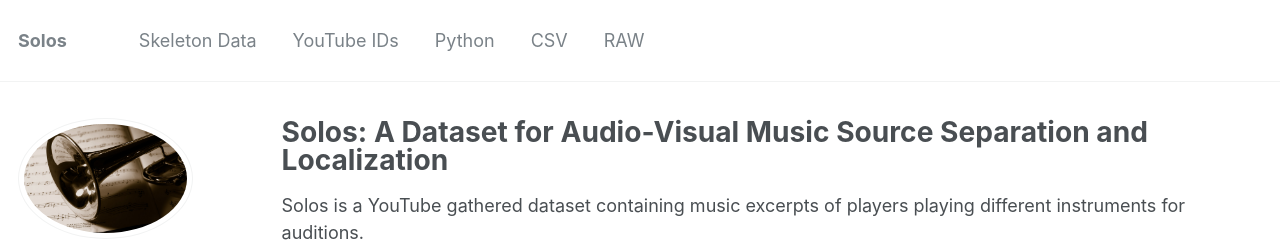
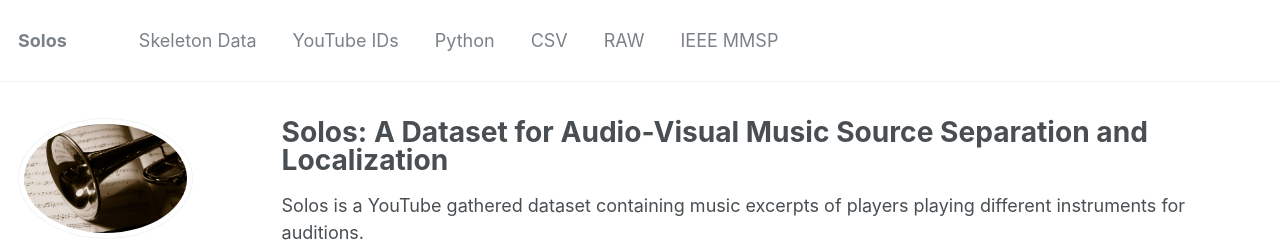
Before and after one commit to JuanFMontesinos/Solos, a Jekyll site: the page built from _pages/about.html, in a window 1280 px wide and 900 px high. Shown: the top 242 px of the window. Built offline with Jekyll 4.4.1, drawn with Linux system fonts in a browser that asks for light colours; formulas are drawn with MathJax 3.

Commit message:
Update navigation.yml

```diff
--- a/_data/navigation.yml
+++ b/_data/navigation.yml
@@ -10,3 +10,5 @@
     url : /csv/
   - title: "RAW"
     url : /raw/
+  - title: "IEEE MMSP"
+    url : /mmsp/
```
